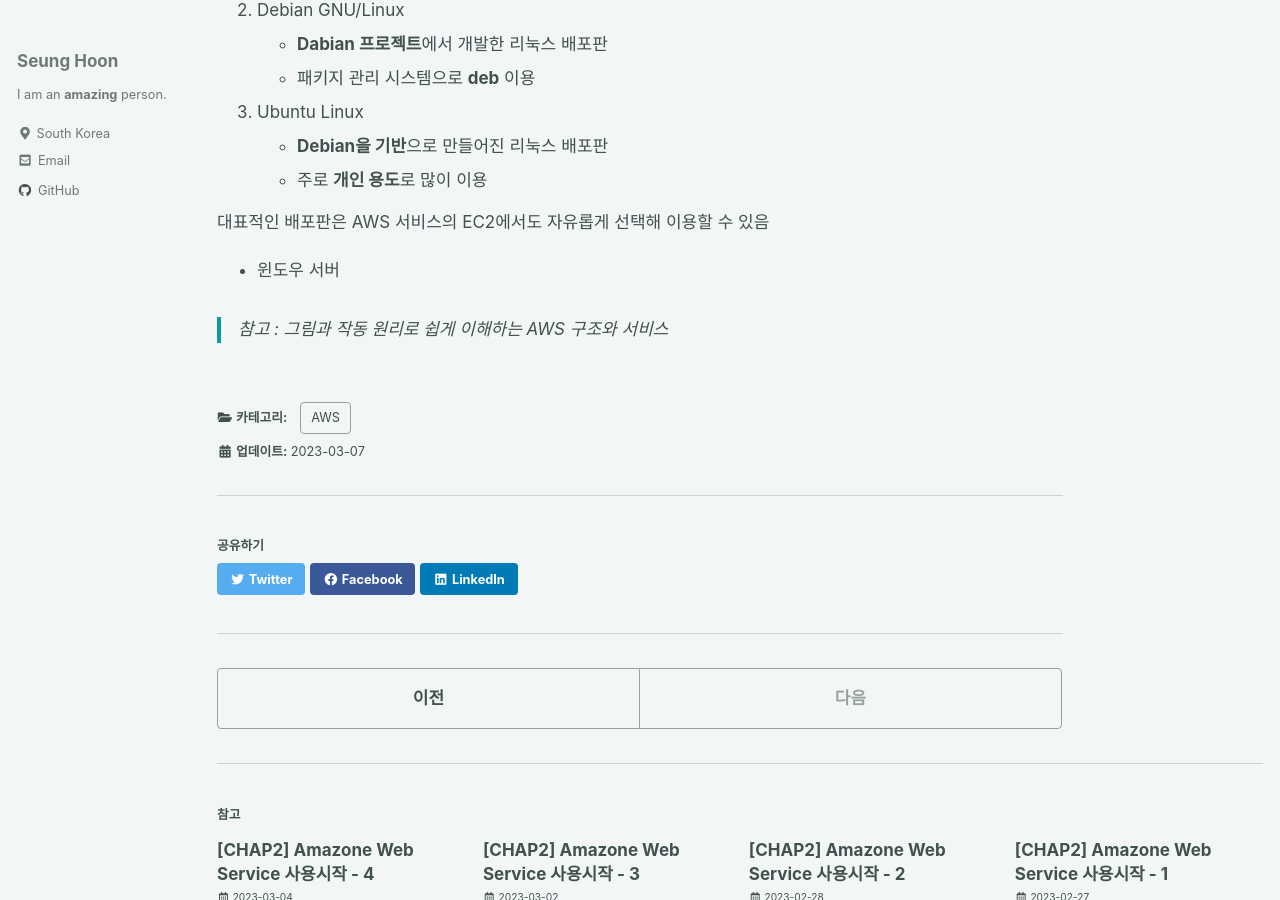
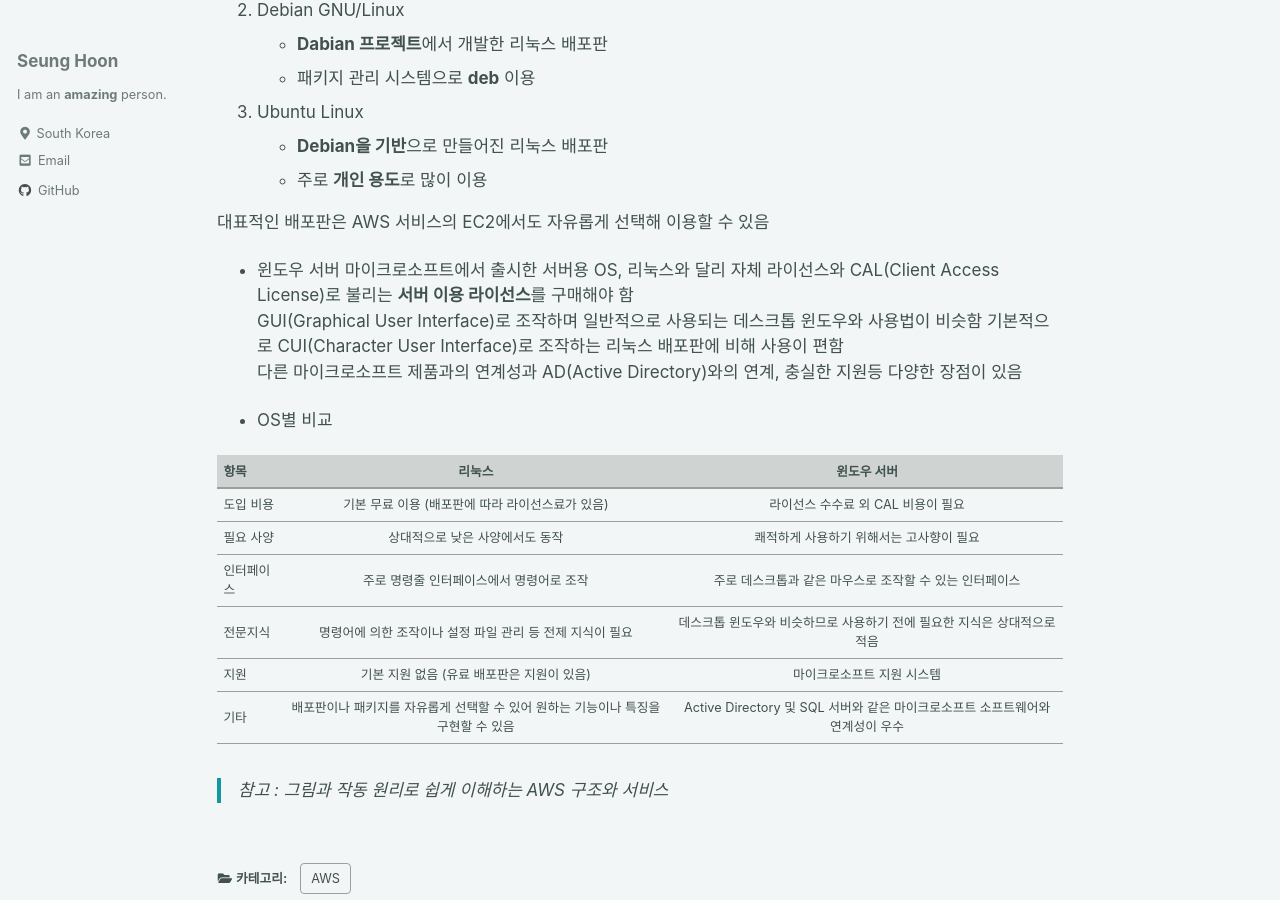
Before and after one commit to ibk01161/ibk01161.github.io, a Jekyll site: the page built from _posts/2023-03-07-aws3_01.md, in a window 1280 px wide and 900 px high, scrolled down 2740 px. Built offline with Jekyll 4.4.1, drawn with Linux system fonts in a browser that asks for light colours; cached includes are drawn as plain includes.

Commit message:
Add Post

```diff
--- a/_posts/2023-03-07-aws3_01.md
+++ b/_posts/2023-03-07-aws3_01.md
@@ -100,7 +100,21 @@ AWS에서는 가상 서버 서비스인 **EC2**와 컨테이너 서비스인 **E
 대표적인 배포판은 AWS 서비스의 EC2에서도 자유롭게 선택해 이용할 수 있음
 
 * 윈도우 서버
+마이크로소프트에서 출시한 서버용 OS, 리눅스와 달리 자체 라이선스와 CAL(Client Access License)로 불리는 **서버 이용 라이선스**를 구매해야 함
+GUI(Graphical User Interface)로 조작하며 일반적으로 사용되는 데스크톱 윈도우와 사용법이 비슷함
+기본적으로 CUI(Character User Interface)로 조작하는 리눅스 배포판에 비해 사용이 편함
+다른 마이크로소프트 제품과의 연계성과 AD(Active Directory)와의 연계, 충실한 지원등 다양한 장점이 있음
 
+* OS별 비교
+
+|항목|리눅스|윈도우 서버|
+|---|:---:|:---:|
+|도입 비용|기본 무료 이용 (배포판에 따라 라이선스료가 있음)|라이선스 수수료 외 CAL 비용이 필요|
+|필요 사양|상대적으로 낮은 사양에서도 동작|쾌적하게 사용하기 위해서는 고사향이 필요|
+|인터페이스|주로 명령줄 인터페이스에서 명령어로 조작|주로 데스크톱과 같은 마우스로 조작할 수 있는 인터페이스|
+|전문지식|명령어에 의한 조작이나 설정 파일 관리 등 전제 지식이 필요|데스크톱 윈도우와 비슷하므로 사용하기 전에 필요한 지식은 상대적으로 적음|
+|지원|기본 지원 없음 (유료 배포판은 지원이 있음)|마이크로소프트 지원 시스템|
+|기타|배포판이나 패키지를 자유롭게 선택할 수 있어 원하는 기능이나 특징을 구현할 수 있음|Active Directory 및 SQL 서버와 같은 마이크로소프트 소프트웨어와 연계성이 우수|
 
 
 
```
